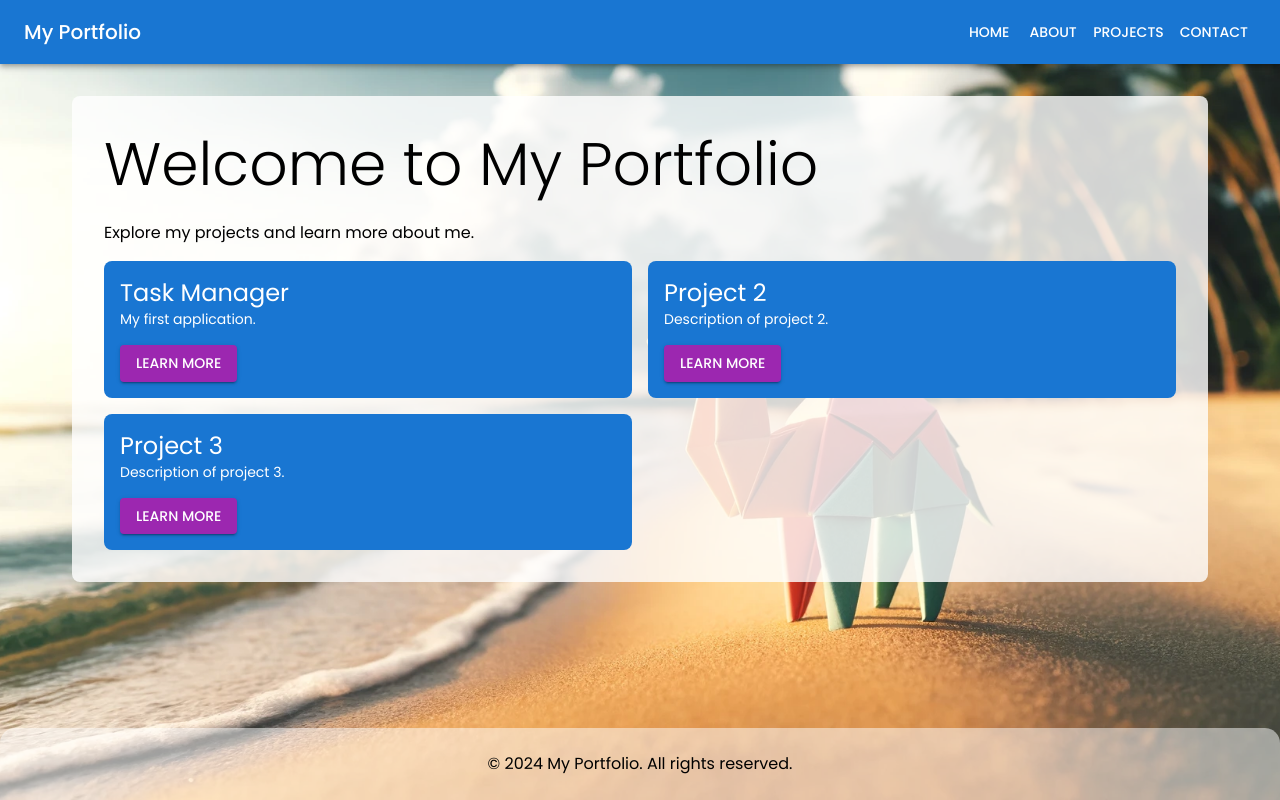
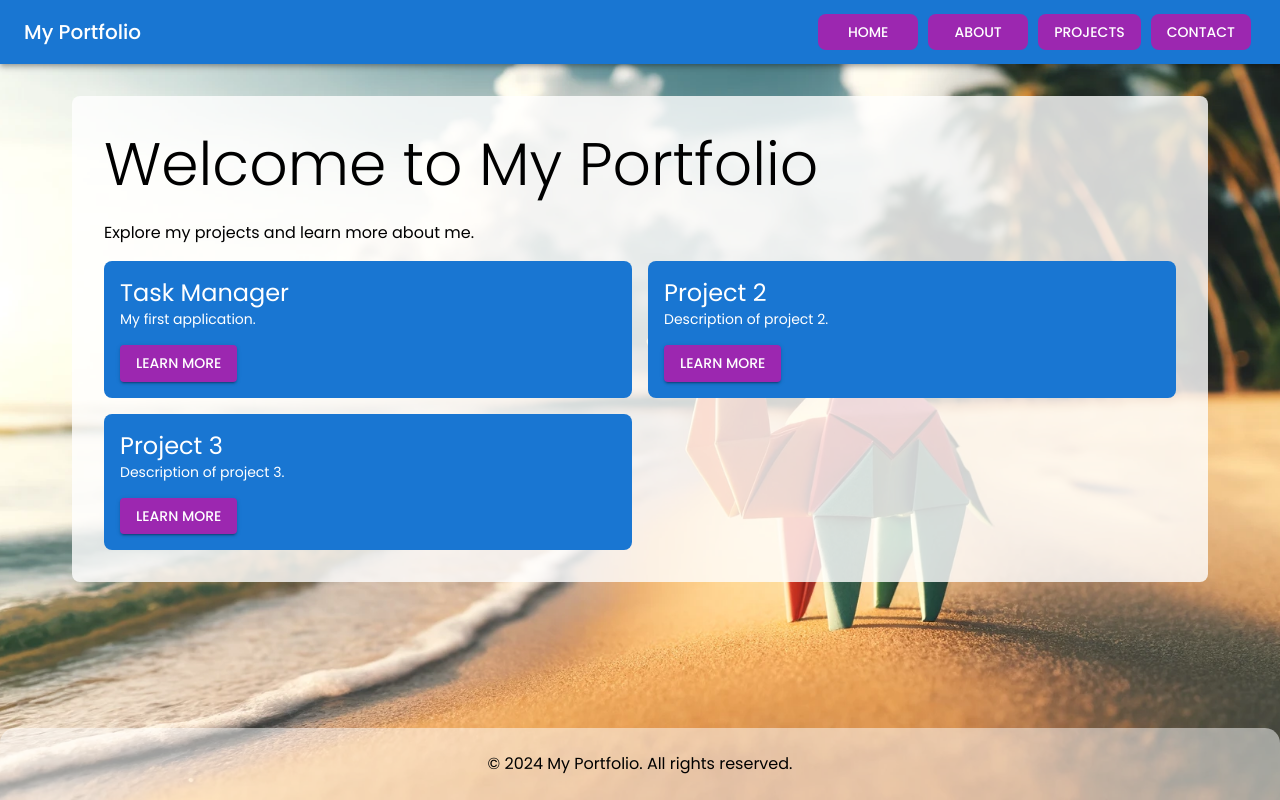
Before and after one commit to Nfnat0/portfolio, a React (Create React App) app: page / in a window 1280 px wide. Built offline with nearby package versions, Linux system fonts and the light colour scheme.

Commit message:
chore: Add HeaderButton component for consistent styling and improved navigation

```diff
--- a/src/Layout.js
+++ b/src/Layout.js
@@ -1,8 +1,9 @@
 import React, { useState } from 'react';
-import { AppBar, Toolbar, Typography, Button, Container, Box, IconButton, Drawer, List, ListItem, ListItemText } from '@mui/material';
+import { AppBar, Toolbar, Typography, Container, Box, IconButton, Drawer, List, ListItem, ListItemText } from '@mui/material';
 import { Link } from 'react-router-dom';
 import MenuIcon from '@mui/icons-material/Menu';
 import Footer from './Footer';
+import HeaderButton from './components/HeaderButton'; // Import the HeaderButton component
 
 // Layout component to provide a consistent layout across all pages
 const Layout = ({ children }) => {
@@ -47,7 +48,7 @@ const Layout = ({ children }) => {
       }}
     >
       {/* Header */}
-      <AppBar position="static" color="primary">
+      <AppBar position="static">
         <Toolbar>
           <IconButton
             color="inherit"
@@ -70,10 +71,10 @@ const Layout = ({ children }) => {
             <Link to="/" style={{ color: 'white', textDecoration: 'none' }}>My Portfolio</Link>
           </Typography>
           <Box sx={{ display: { xs: 'none', sm: 'block' } }}>
-            <Button color="inherit" component={Link} to="/">Home</Button>
-            <Button color="inherit" component={Link} to="/about">About</Button>
-            <Button color="inherit" component={Link} to="/projects">Projects</Button>
-            <Button color="inherit" component={Link} to="/contact">Contact</Button>
+            <HeaderButton component={Link} to="/">Home</HeaderButton>
+            <HeaderButton component={Link} to="/about">About</HeaderButton>
+            <HeaderButton component={Link} to="/projects">Projects</HeaderButton>
+            <HeaderButton component={Link} to="/contact">Contact</HeaderButton>
           </Box>
         </Toolbar>
       </AppBar>
--- /dev/null
+++ b/src/components/HeaderButton.js
@@ -0,0 +1,25 @@
+import React from "react";
+import { Button } from "@mui/material";
+
+const HeaderButton = ({ children, ...props }) => {
+  return (
+    <Button
+      sx={{
+        color: "white",
+        borderRadius: '8px',
+        backgroundColor: "#9C27B0",
+        margin: "0 5px",
+        padding: '6px 16px',
+        minWidth: '100px', // Standardized size
+        "&:hover": {
+          backgroundColor: "rgb(17, 82, 147)",
+        },
+      }}
+      {...props}
+    >
+      {children}
+    </Button>
+  );
+};
+
+export default HeaderButton;
```
